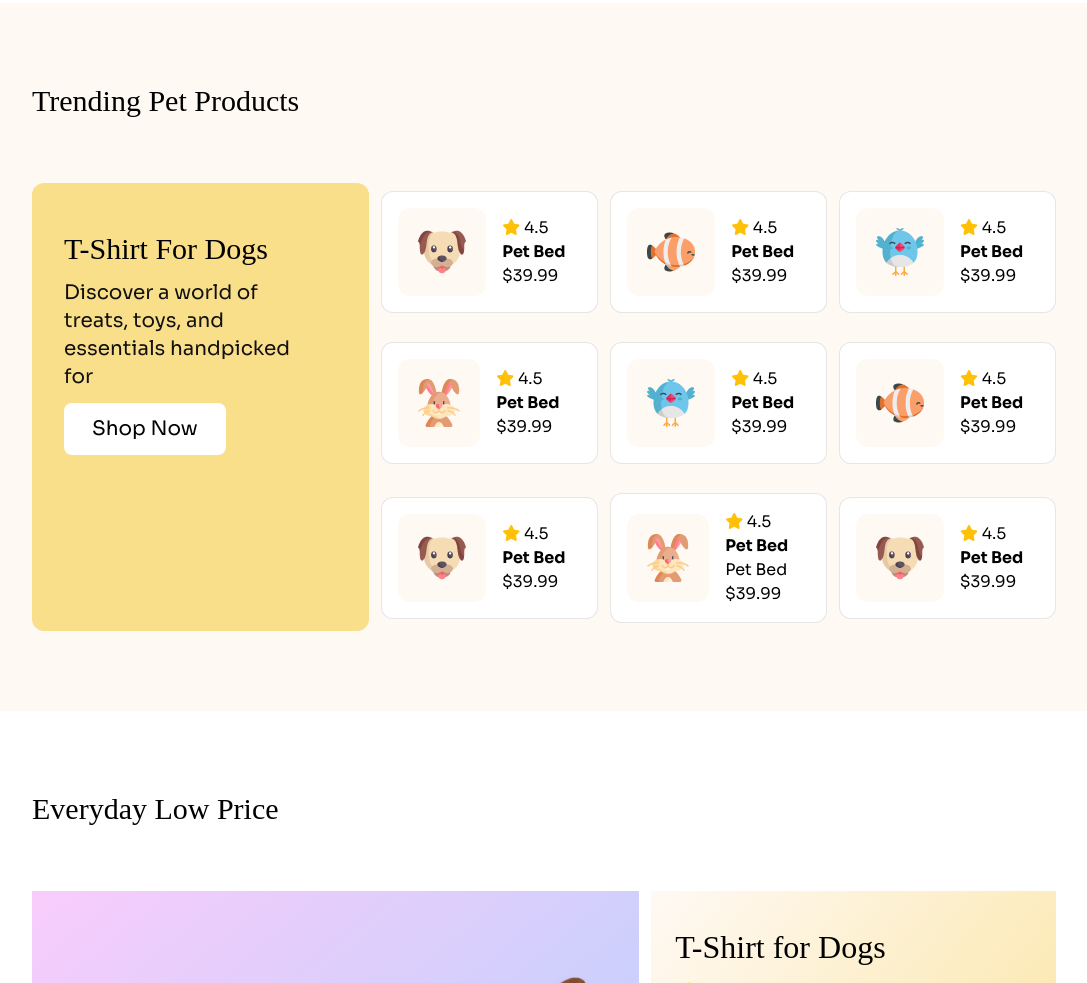
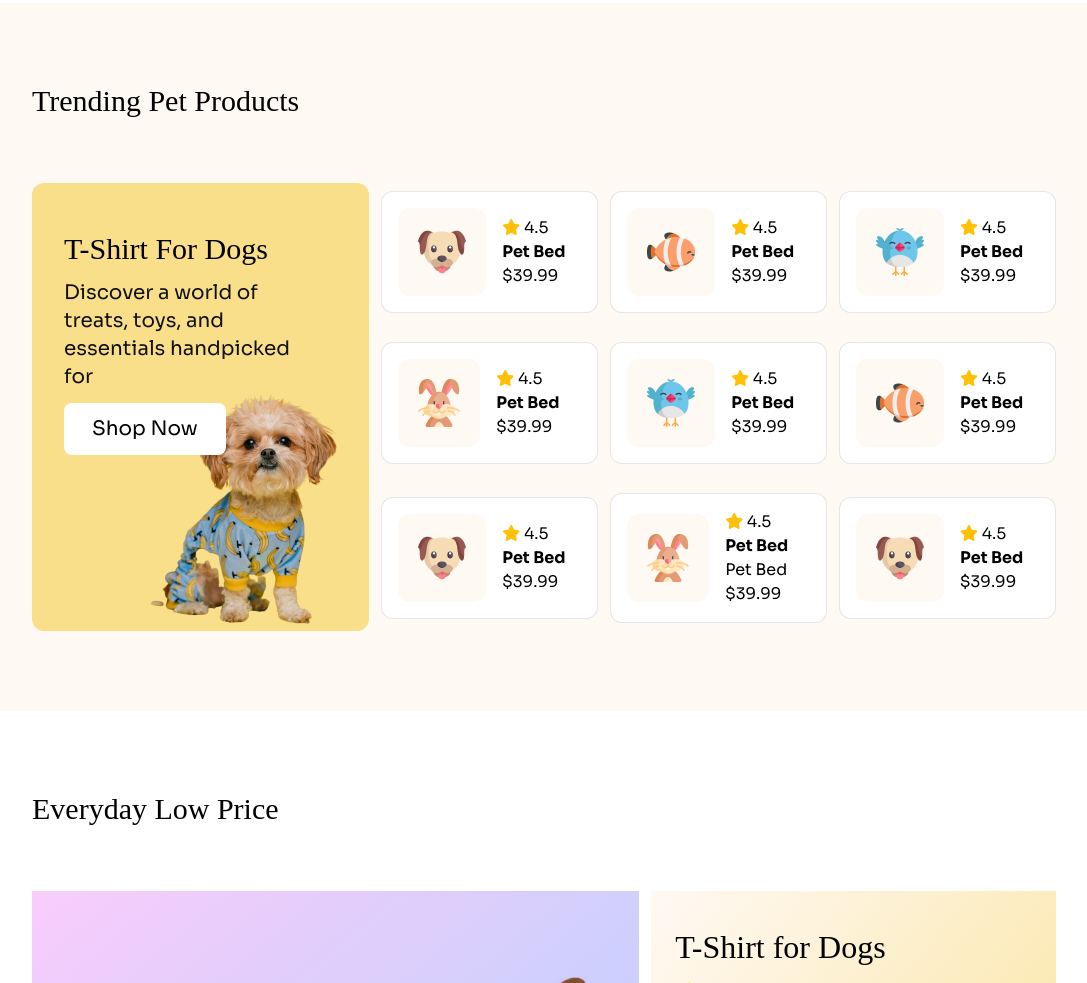
Before and after one commit to TasmiaTory37/Third_Assignment, a plain HTML site: page index.html in a window 1280 px wide. Shown: the part 1200-2183 px from the top of the page, without its empty margins (96-1183 px from the left). Drawn offline with nearby package versions, Linux system fonts and the light colour scheme; the site is published under a folder, as on GitHub Pages, so addresses that start at the root find nothing; a web font is replaced by a local one.

Commit message:
Some Modification

```diff
--- a/index.html
+++ b/index.html
@@ -149,7 +149,7 @@
                 </h1>
                 <div class="flex lg:flex-row flex-col  gap-3  ">
                     <div class="bg-[#F9DF8A]  z-0 border-none rounded-xl bg-center lg:w-4/12  ">
-                        <div class="bg-[url('/images/cute-pet-small.png')]  z-[1] bg-right-bottom bg-no-repeat ">
+                        <div class="bg-[url('./images/cute-pet-small.png')]  z-[1] bg-right-bottom bg-no-repeat ">
                             <div class="pl-4 lg:pl-8 pt-12  pb-44 space-y-3 ">
                                 <h2 class="adlam-font text-3xl text-black w-3/4">
                                     T-Shirt For Dogs
```
